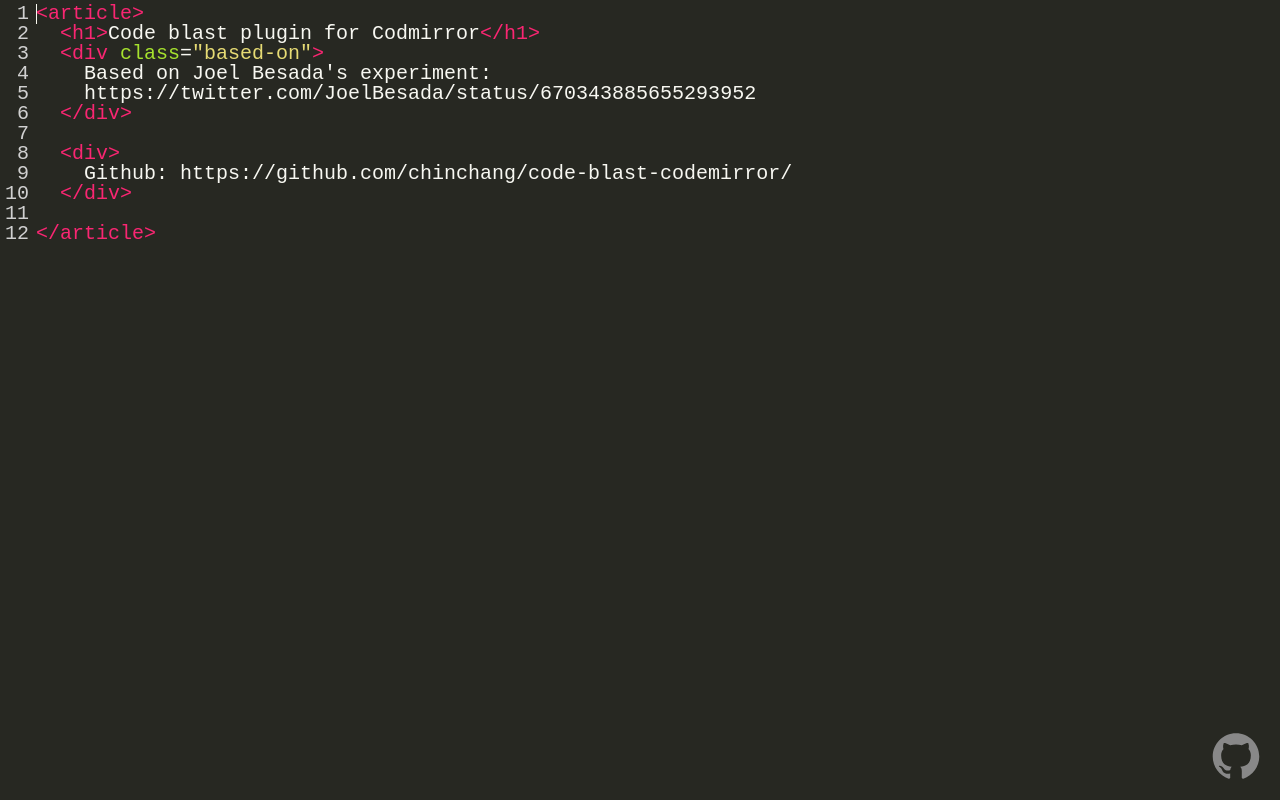
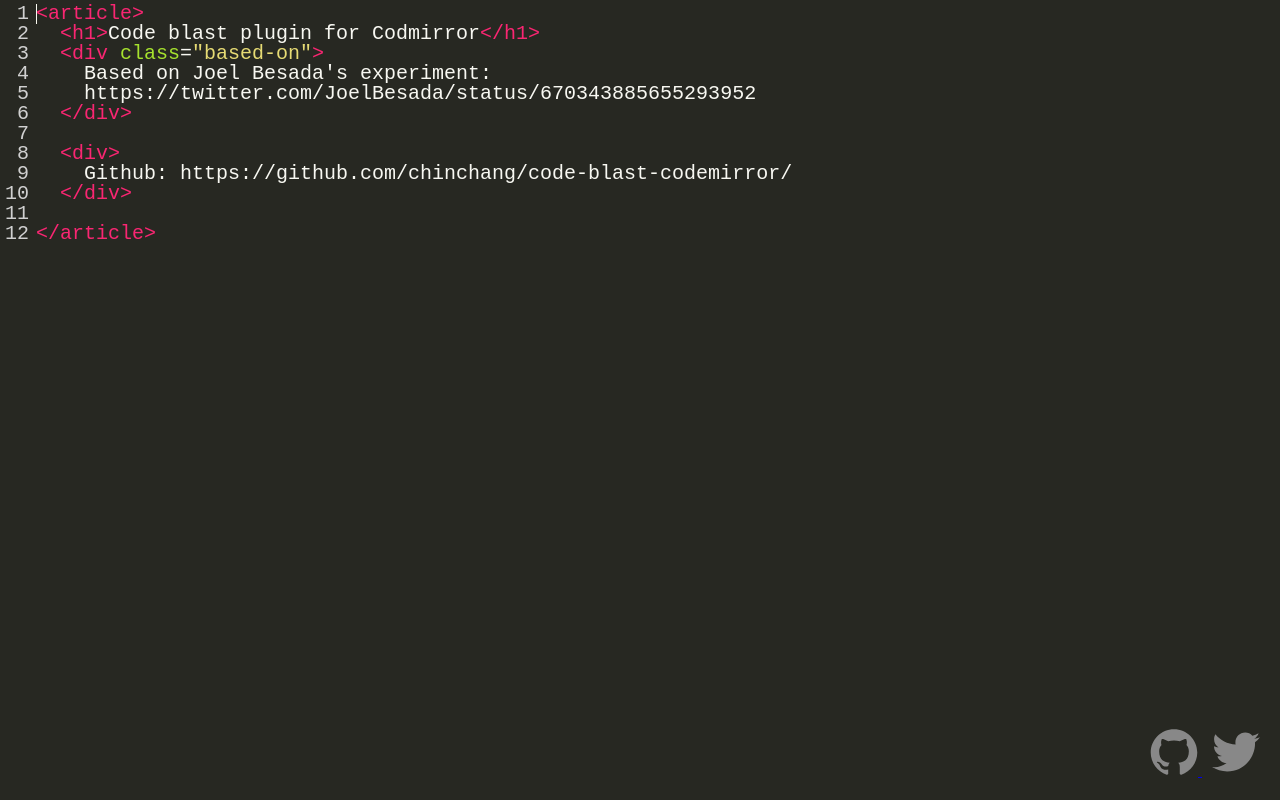
Before and after one commit to chinchang/code-blast-codemirror, a plain HTML site: page demo/index.html in a window 1280 px wide. Drawn offline with Linux system fonts and the light colour scheme.

Commit message:
add twitter link.

```diff
--- a/demo/index.html
+++ b/demo/index.html
@@ -30,11 +30,19 @@
 
 	<body>
 
-		 <a title="Plugin on github" href="https://github.com/chinchang/code-blast-codemirror" style="position:fixed;z-index:2;right: 20px;bottom:20px;">
-			<svg viewBox="0 0 16 16" width="48" height="48">
-				<path d="M7.999,0.431c-4.285,0-7.76,3.474-7.76,7.761 c0,3.428,2.223,6.337,5.307,7.363c0.388,0.071,0.53-0.168,0.53-0.374c0-0.184-0.007-0.672-0.01-1.32 c-2.159,0.469-2.614-1.04-2.614-1.04c-0.353-0.896-0.862-1.135-0.862-1.135c-0.705-0.481,0.053-0.472,0.053-0.472 c0.779,0.055,1.189,0.8,1.189,0.8c0.692,1.186,1.816,0.843,2.258,0.645c0.071-0.502,0.271-0.843,0.493-1.037 C4.86,11.425,3.049,10.76,3.049,7.786c0-0.847,0.302-1.54,0.799-2.082C3.768,5.507,3.501,4.718,3.924,3.65 c0,0,0.652-0.209,2.134,0.796C6.677,4.273,7.34,4.187,8,4.184c0.659,0.003,1.323,0.089,1.943,0.261 c1.482-1.004,2.132-0.796,2.132-0.796c0.423,1.068,0.157,1.857,0.077,2.054c0.497,0.542,0.798,1.235,0.798,2.082 c0,2.981-1.814,3.637-3.543,3.829c0.279,0.24,0.527,0.713,0.527,1.437c0,1.037-0.01,1.874-0.01,2.129 c0,0.208,0.14,0.449,0.534,0.373c3.081-1.028,5.302-3.935,5.302-7.362C15.76,3.906,12.285,0.431,7.999,0.431z"/>
-			</svg>
-		</a>
+		<div style="position:fixed;z-index:2;right: 20px;bottom:20px;">
+			 <a title="Plugin on github" href="https://github.com/chinchang/code-blast-codemirror" style="margin:0 10px">
+				<svg viewBox="0 0 16 16" width="48" height="48">
+					<path d="M7.999,0.431c-4.285,0-7.76,3.474-7.76,7.761 c0,3.428,2.223,6.337,5.307,7.363c0.388,0.071,0.53-0.168,0.53-0.374c0-0.184-0.007-0.672-0.01-1.32 c-2.159,0.469-2.614-1.04-2.614-1.04c-0.353-0.896-0.862-1.135-0.862-1.135c-0.705-0.481,0.053-0.472,0.053-0.472 c0.779,0.055,1.189,0.8,1.189,0.8c0.692,1.186,1.816,0.843,2.258,0.645c0.071-0.502,0.271-0.843,0.493-1.037 C4.86,11.425,3.049,10.76,3.049,7.786c0-0.847,0.302-1.54,0.799-2.082C3.768,5.507,3.501,4.718,3.924,3.65 c0,0,0.652-0.209,2.134,0.796C6.677,4.273,7.34,4.187,8,4.184c0.659,0.003,1.323,0.089,1.943,0.261 c1.482-1.004,2.132-0.796,2.132-0.796c0.423,1.068,0.157,1.857,0.077,2.054c0.497,0.542,0.798,1.235,0.798,2.082 c0,2.981-1.814,3.637-3.543,3.829c0.279,0.24,0.527,0.713,0.527,1.437c0,1.037-0.01,1.874-0.01,2.129 c0,0.208,0.14,0.449,0.534,0.373c3.081-1.028,5.302-3.935,5.302-7.362C15.76,3.906,12.285,0.431,7.999,0.431z"/>
+				</svg>
+			</a>
+			<a title="Tweet" href="http://twitter.com/share?url=http://kushagragour.in/code-blast-codemirror/demo/index.html&text=Spice%20up%20codemirror%20with%20particle-blast%20plugin&count=horiztonal&related=chinchang457" target="_blank">
+				 <svg viewBox="0 0 16 16" width="48" height="48">
+	              <path d="M15.969,3.058c-0.586,0.26-1.217,0.436-1.878,0.515c0.675-0.405,1.194-1.045,1.438-1.809
+	              c-0.632,0.375-1.332,0.647-2.076,0.793c-0.596-0.636-1.446-1.033-2.387-1.033c-1.806,0-3.27,1.464-3.27,3.27 c0,0.256,0.029,0.506,0.085,0.745C5.163,5.404,2.753,4.102,1.14,2.124C0.859,2.607,0.698,3.168,0.698,3.767 c0,1.134,0.577,2.135,1.455,2.722C1.616,6.472,1.112,6.325,0.671,6.08c0,0.014,0,0.027,0,0.041c0,1.584,1.127,2.906,2.623,3.206 C3.02,9.402,2.731,9.442,2.433,9.442c-0.211,0-0.416-0.021-0.615-0.059c0.416,1.299,1.624,2.245,3.055,2.271 c-1.119,0.877-2.529,1.4-4.061,1.4c-0.264,0-0.524-0.015-0.78-0.046c1.447,0.928,3.166,1.469,5.013,1.469 c6.015,0,9.304-4.983,9.304-9.304c0-0.142-0.003-0.283-0.009-0.423C14.976,4.29,15.531,3.714,15.969,3.058z"/>
+	            </svg>
+			</a>
+		</div>
 	    <script src="codemirror/lib/codemirror.js"></script>
 	    <script src="codemirror/addon/edit/closetag.js"></script>
 	    <script src="codemirror/mode/xml/xml.js"></script>
```
